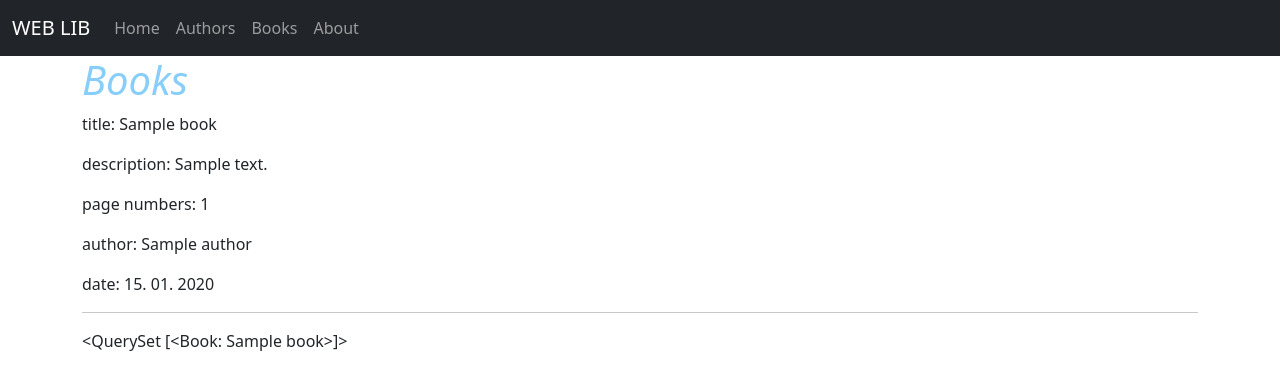
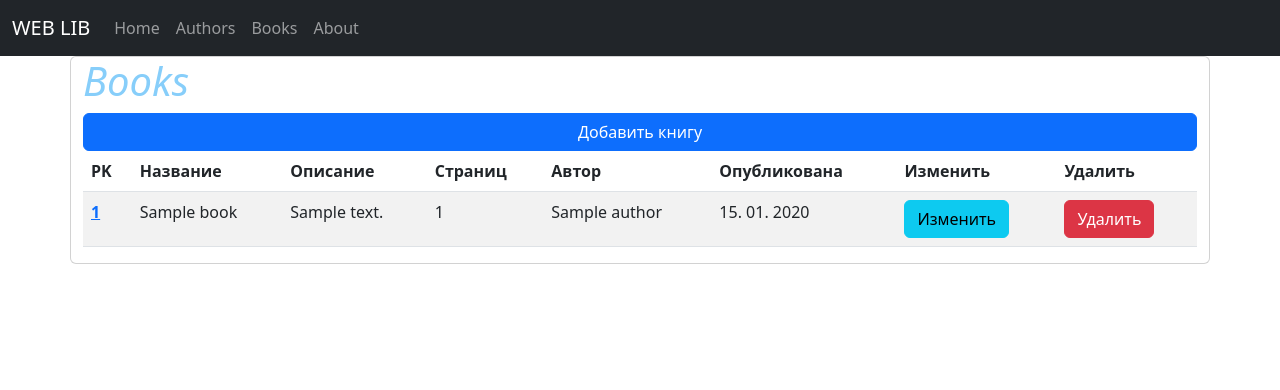
Before and after one commit to KolyanLock/new_web, a Django app: page /web_lib/books in a window 1280 px wide. Shown: the top 390 px of the page. Run offline with Django 4.2, Linux system fonts and the light colour scheme; tables that the repository leaves empty hold one stand-in row (values such as "Sample post").

Commit message:
Формы связанные с моделью

```diff
--- a/web_lib/templates/web_lib/books.html
+++ b/web_lib/templates/web_lib/books.html
@@ -1,20 +1,43 @@
 {% extends 'web_lib/main.html' %}
 
 {% block content %}
-    <div class="container">
-    <h1>Books</h1>
+    <div class="container card card-block">
+        <h1>Books</h1>
+        <a class="btn btn-primary btn-sn btn-block" href={% url 'create_book' %}>Добавить книгу</a>
+
         {% if books %}
-            {% for book in books %}
-                <p>title: {{ book.title }}</p>
-                <p>description: {{ book.description }}</p>
-                <p>page numbers: {{ book.page_num }}</p>
-                <p>author: {{ book.author.name }}</p>
-                <p>date: {{ book.published|date:'d. m. Y' }}</p>
-                <hr>
-            {% endfor %}
+            <table class="table table-striped">
+                <thead>
+                    <tr>
+                        <th scope="col">PK</th>
+                        <th scope="col">Название</th>
+                        <th scope="col">Описание</th>
+                        <th scope="col">Страниц</th>
+                        <th scope="col">Автор</th>
+                        <th scope="col">Опубликована</th>
+                        <th scope="col">Изменить</th>
+                        <th scope="col">Удалить</th>
+                    </tr>
+                </thead>
+                <tbody>
+                    {% for book in books %}
+                        <tr>
+                            <th scope="row">
+                                <a href="">{{ book.pk }}</a>
+                            </th>
+                                <td>{{ book.title }}</td>
+                                <td>{{ book.description }}</td>
+                                <td>{{ book.page_num }}</td>
+                                <td>{{ book.author }}</td>
+                                <td>{{ book.published|date:'d. m. Y' }}</td>
+                                <td><a class="btn btn-sn btn-info" href={% url 'update_book' book.pk %}>Изменить</a></td>
+                                <td><a class="btn btn-sn btn-danger" href={% url 'delete_book' book.pk %}>Удалить</a></td>
+                            </tr>
+                    {% endfor %}
+                </tbody>
+            </table>
         {% else %}
-            <p>No books</p>
+            <p>Нет книг</p>
         {% endif %}
-        {{ books }}
     </div>
 {% endblock %}
--- a/web_lib/templates/web_lib/main.html
+++ b/web_lib/templates/web_lib/main.html
@@ -21,30 +21,10 @@
             <br>
             <p>Это фейковая электронная библиотека</p>
             <br>
-            <form action={% url 'authors' %} method="get">
-{#                <label for="author_uuid">Author UUID</label>#}
-{#                <input type="text" name="author_uuid" id="author_uuid">#}
-                {{ form_search }}
-                <input type="submit" value="Поиск">
-            </form>
-            <br>
 
-            <form action={% url 'authors' %} method="post">
-              {% csrf_token %}
-{#              <div class="form-group">#}
-{#                <label for="inputName">Name</label>#}
-{#                <input type="text" class="form-control" name="name" id="inputName" aria-describedby="emailHelp" placeholder="Enter name">#}
-{#              </div>#}
-{#              <div class="form-group">#}
-{#                <label for="inputAge">Age</label>#}
-{#                <input type="number" class="form-control" name="age" id="inputAge" placeholder="Enter age">#}
-{#              </div>#}
-{#              <div class="form-group">#}
-{#                <label for="InputEmail">Email</label>#}
-{#                <input type="email" class="form-control" name="email" id="InputEmail" placeholder="Enter email">#}
-{#                  <small id="emailHelp" class="form-text text-muted">We'll never share your email with anyone else.</small>#}
-{#              </div>#}
-                {{ form_post }}
+            <form action="">
+                {% csrf_token %}
+                {{ book_form.as_p }}
               <button type="submit" class="btn btn-primary">Save</button>
             </form>
 
--- a/web_lib/urls.py
+++ b/web_lib/urls.py
@@ -1,6 +1,6 @@
 from django.urls import path
 
-from web_lib.views import main, authors, books, about, author_id
+from web_lib.views import main, authors, books, about, author_id, create_book, update_book, delete_book
 
 urlpatterns = [
     path('', main, name='web_lib'),
@@ -8,4 +8,7 @@ urlpatterns = [
     path('author/<uuid:pk>', author_id, name='author_id'),
     path('books', books, name='books'),
     path('about', about, name='about'),
+    path('create-book', create_book, name='create_book'),
+    path('update-book/<int:pk>', update_book, name='update_book'),
+    path('delete-book/<int:pk>', delete_book, name='delete_book'),
 ]
--- a/web_lib/views.py
+++ b/web_lib/views.py
@@ -1,14 +1,20 @@
+from django.forms import modelform_factory, widgets
 from django.shortcuts import render, redirect
 
 # Create your views here.
-from web_lib.forms import SearchAuthor, PostAuthor
+from web_lib.forms import SearchAuthor, PostAuthor, BookForm
 from web_lib.models import Author, Book
 
 
 def main(request):
-    return render(request, 'web_lib/main.html', {'form_search': SearchAuthor(request.GET),
-                                                 'form_post': PostAuthor(request.POST)})
-    # return render(request, 'web_lib/main.html')
+    return render(request, 'web_lib/main.html', {'book_form': BookForm()})
+    # return render(request, 'web_lib/main.html',
+    #               {'form_book_post': modelform_factory(Book, fields='__all__',
+    #                                                      labels={'title': 'Название',
+    #                                                              'description': 'Описание',
+    #                                                              'page_num': 'Кол-во страниц',
+    #                                                              'author': 'Автор'},
+    #                                                      widgets={'description': widgets.TextInput})})
 
 
 # def form_search(request):
@@ -41,5 +47,38 @@ def books(request):
     return render(request, 'web_lib/books.html', all_books)
 
 
+def create_book(request):
+    book_form = BookForm()
+    if request.method == 'POST':
+        book_form = BookForm(request.POST)
+        if book_form.is_valid():
+            book = book_form.save(commit=False)
+            book.description = book_form.cleaned_data['description'] + ' ' + book_form.cleaned_data['color']
+            book.save()
+            return redirect('books')
+    return render(request, 'web_lib/book_form.html', {'book_form': book_form})
+
+
+def update_book(request, pk):
+    book = Book.objects.get(pk=pk)
+    book_form = BookForm(instance=book)
+    if request.method == 'POST':
+        book_form = BookForm(request.POST, instance=book)
+        if book_form.is_valid():
+            book = book_form.save(commit=False)
+            book.description = book_form.cleaned_data['description'] + ' ' + book_form.cleaned_data['color']
+            book.save()
+            return redirect('books')
+    return render(request, 'web_lib/book_form.html', {'book_form': book_form})
+
+
+def delete_book(request, pk):
+    book = Book.objects.get(pk=pk)
+    if request.method == 'POST':
+        book.delete()
+        return redirect('books')
+    return render(request, 'web_lib/delete_book.html', {'book': book})
+
+
 def about(request):
     return render(request, 'web_lib/about.html')
```
Also changed, not shown: web_lib/forms.py (+24 -0 lines), web_lib/templates/web_lib/book_form.html (added, +12 -0 lines), web_lib/templates/web_lib/delete_book.html (added, +13 -0 lines), requirements.txt (renamed from requirments.txt).
